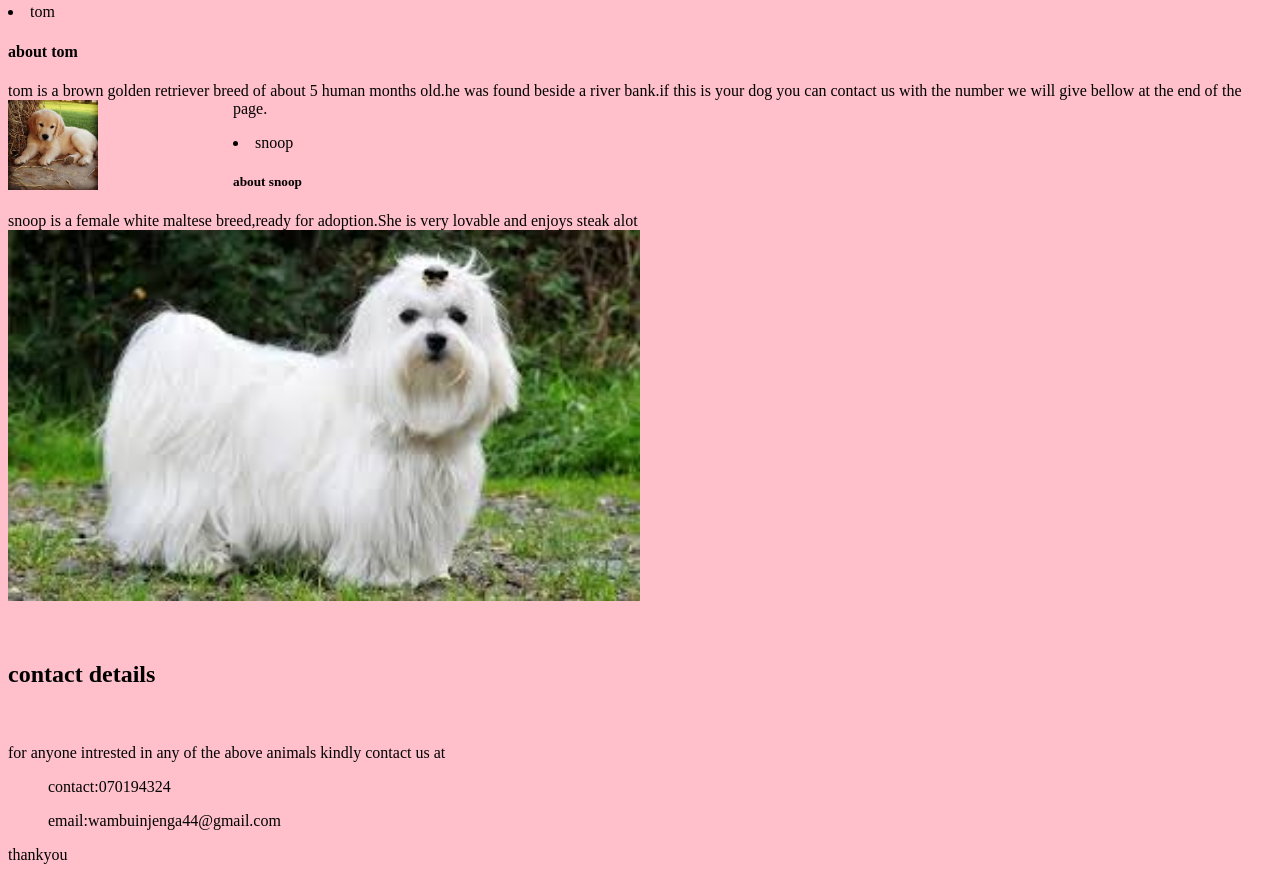
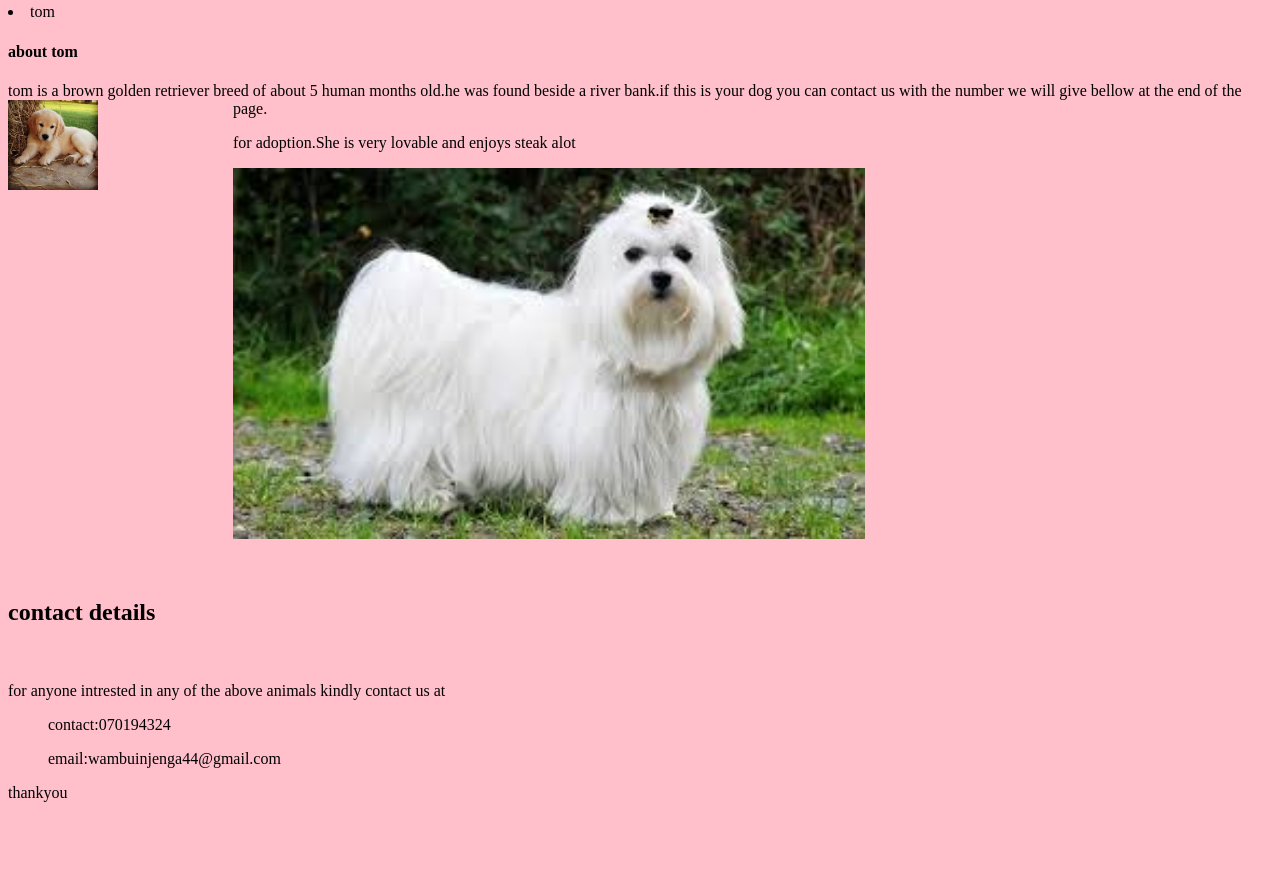
Before and after one commit to angiewambui/animal-shelter, a plain HTML site: page index.html in a window 1280 px wide. Shown: the part 920-1800 px from the top of the page. After the commit the page ends 1738 px from the top, so only its background shows below. Drawn offline with Linux system fonts and the light colour scheme.

Commit message:
added initial commit

```diff
--- a/index.html
+++ b/index.html
@@ -40,10 +40,7 @@
         <div id="tom">
         <img src="retriver.jpeg" alt="picture of tom" height="55%" width="40%">
         </div>
-    <p>
-            <li>snoop</li>
-            <h5>about snoop</h5>
-            snoop is a female white maltese breed,ready for adoption.She is very lovable and enjoys steak alot
+    <p>for adoption.She is very lovable and enjoys steak alot
             <div id="snoop">
             <img src="/maltese.jpeg" alt="picture of snoop" height="50%" width="50%">
         </div>
```
